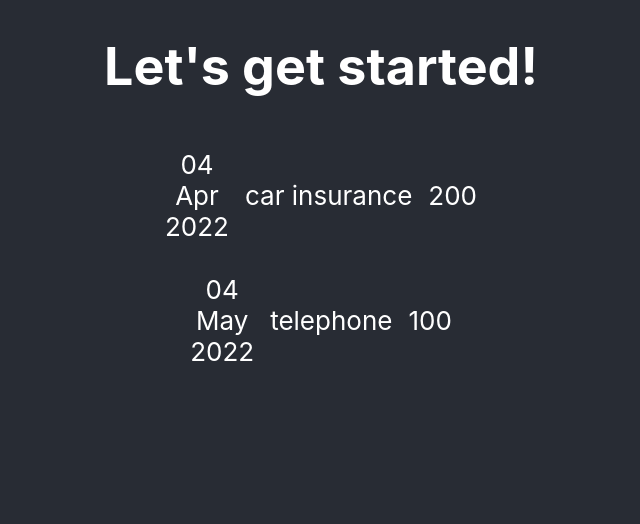
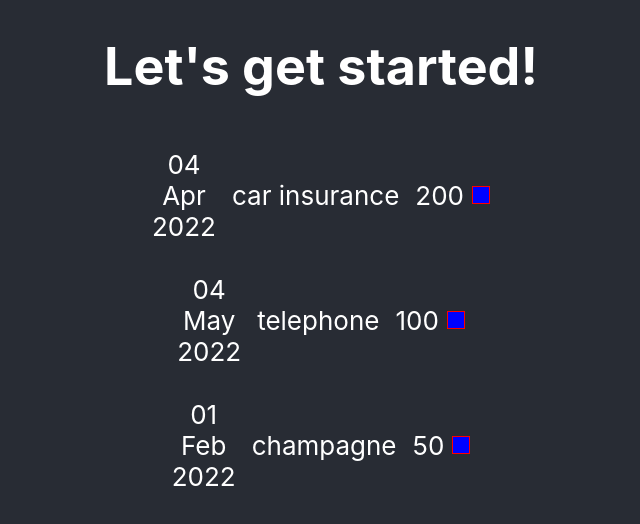
Before and after one commit to 8ctopus/react-demo-app, a JavaScript app: page / in a window 1280 px wide. Shown: the top 524 px of the page, without its empty margins (319-959 px from the left). Built offline with nearby package versions, Linux system fonts and the light colour scheme.

Commit message:
added: expense item on click event

```diff
--- a/src/App.js
+++ b/src/App.js
@@ -7,6 +7,7 @@ function App() {
       <h1>Let's get started!</h1>
       <ExpenseItem date={ new Date(2022,3,4) } description="car insurance" amount="200" />
       <ExpenseItem date={ new Date(2022,4,4) } description="telephone" amount="100" />
+      <ExpenseItem date={ new Date(2022,1,1) } description="champagne" amount="50" />
     </div>
   );
 }
--- a/src/components/ExpenseItem.css
+++ b/src/components/ExpenseItem.css
@@ -16,3 +16,10 @@ div.esssssxpense-item__description {
 div.expense-item__description {
     margin: 1rem;
 }
+
+div.expense-item > button {
+    margin-left: .5rem;
+    border: 1px solid red;
+    padding: .5rem;
+    background-color: blue;
+}
--- a/src/components/ExpenseItem.js
+++ b/src/components/ExpenseItem.js
@@ -2,9 +2,14 @@ import "./ExpenseItem.css";
 import ExpenseDate from "./ExpenseDate";
 
 export default function ExpenseItem(props) {
+  function onClickHandler() {
+    console.log("clicked");
+  }
+
   return <div className="expense-item">
     <ExpenseDate date={ props.date } />
     <div className="expense-item__description">{props.description}</div>
     <div className="expense-item__amount">{props.amount}</div>
+    <button onClick={onClickHandler} />
   </div>;
 }
```
